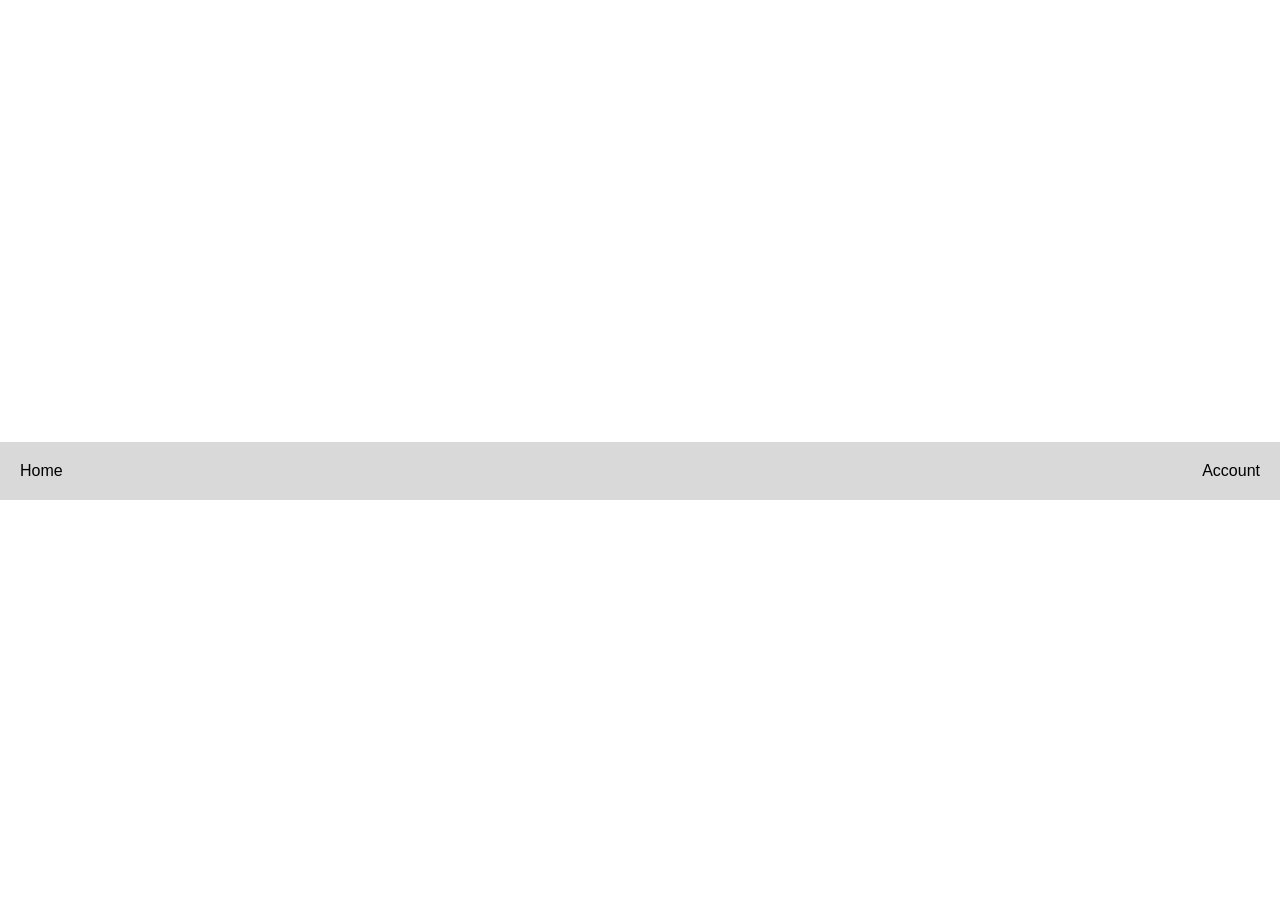
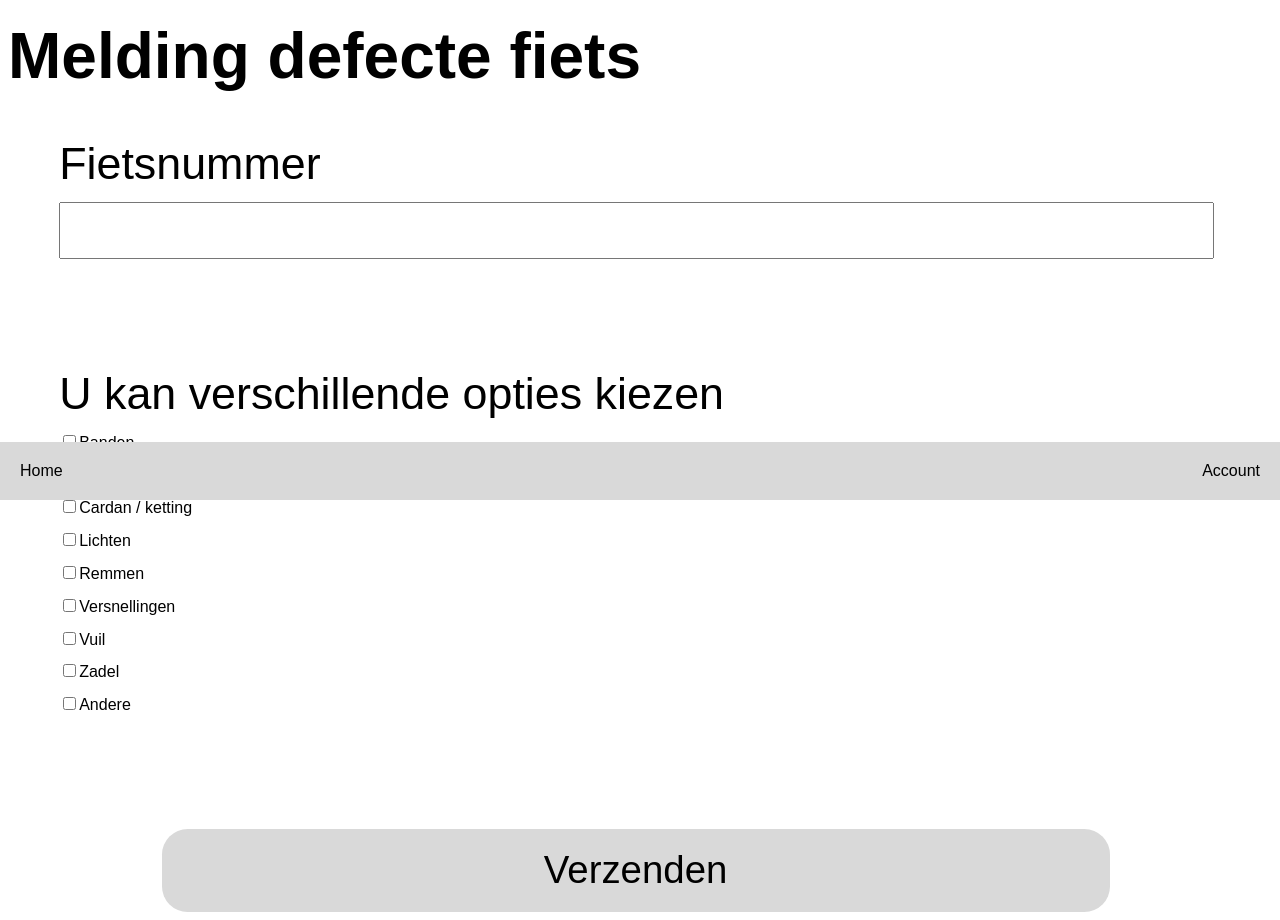
Before and after one commit to VdMOryana/opdracht7, a Next.js app: page /defecte_fiets in a window 1280 px wide. Shown: the part 300-1220 px from the top of the page. Before the commit the page ends 800 px from the top, so only its background shows below. Built offline with nearby package versions, Linux system fonts and the light colour scheme.

Commit message:
Pagina defect station aangevuld

```diff
--- /dev/null
+++ b/src/components/DefecteFiets.js
@@ -0,0 +1,40 @@
+import React, { useState } from 'react';
+import styles from '@/styles/Help.module.css';
+
+const OptionsList = () => {
+  const [options, setOptions] = useState([
+    { id: 1, label: 'Banden', checked: false },
+    { id: 2, label: 'Bel', checked: false },
+    { id: 3, label: 'Cardan / ketting', checked: false },
+    { id: 4, label: 'Lichten', checked: false },
+    { id: 5, label: 'Remmen', checked: false },
+    { id: 6, label: 'Versnellingen', checked: false },
+    { id: 7, label: 'Vuil', checked: false },
+    { id: 8, label: 'Zadel', checked: false },
+    { id: 9, label: 'Andere', checked: false },
+  ]);
+
+  const handleToggle = (optionId) => {
+    const updatedOptions = options.map((option) =>
+      option.id === optionId ? { ...option, checked: !option.checked } : option
+    );
+    setOptions(updatedOptions);
+  };
+
+  return (
+    <div className={styles.optionsList}>
+      {options.map((option) => (
+        <label key={option.id} className={styles.optionLabel}>
+          <input
+            type="checkbox"
+            checked={option.checked}
+            onChange={() => handleToggle(option.id)}
+          />
+          {option.label}
+        </label>
+      ))}
+    </div>
+  );
+};
+
+export default OptionsList;
--- a/src/pages/defecte_fiets.js
+++ b/src/pages/defecte_fiets.js
@@ -1,5 +1,7 @@
 import React from 'react';
 import Head from 'next/head';
+import DefFiets from '@/components/DefecteFiets';
+
 
 import Image from 'next/image';
 import Logo from '../../public/Logo.png';
@@ -20,6 +22,21 @@ export default function DefecteFiets() {
               alt="Logo"
               />
           </div>
+
+          <div>
+            <h1 className={styles.TussenTitels}> Melding defecte fiets </h1>
+            <p className={styles.OnderTitels}> Fietsnummer </p>
+            <input className={styles.SearchBalk} type="text"/>
+          </div>
+
+          <div>
+            <p className={styles.OnderTitels}> U kan verschillende opties kiezen </p>
+          </div>
+
+          <DefFiets/>
+
+          <button className={styles.SearchButton} > Verzenden </button>
+
         </main>
         </>
     )
--- a/src/styles/Help.module.css
+++ b/src/styles/Help.module.css
@@ -9,3 +9,48 @@
     height: 13vw;
     width: auto;
 }
+
+.TussenTitels{
+    font-size: 5vw;
+    margin-top: 7.5vw;
+}
+
+.OnderTitels{
+    font-size: 3.5vw;
+    margin-left: 4vw;
+    margin-bottom: 1vw;
+}
+
+.SearchBalk{
+    width: 88%;
+    margin-left: 4vw;
+    margin-bottom: 1.5vw;
+    padding: 1.5vw;
+    margin-bottom: 5vw;
+}
+
+.optionsList {
+    display: flex;
+    flex-direction: column;
+    margin-left: 4vw;
+  }
+
+.optionLabel {
+    margin-bottom: 1vw;
+}
+
+.SearchButton{
+    padding: 1.5vw;
+    width: 75%;
+    margin-left: 12vw;
+    text-decoration: none;
+    border: none;
+    border-radius: 2vw;
+    font-size: 3vw;
+    background-color: #D9D9D9;
+    margin-top: 8vw;
+}
+
+.SearchButton:hover{
+    background-color: #a8a8a8;
+}
```
Also changed, not shown: src/components/DefectStation.js (added, +33 -0 lines), src/pages/defect_station.js (+17 -0 lines).
